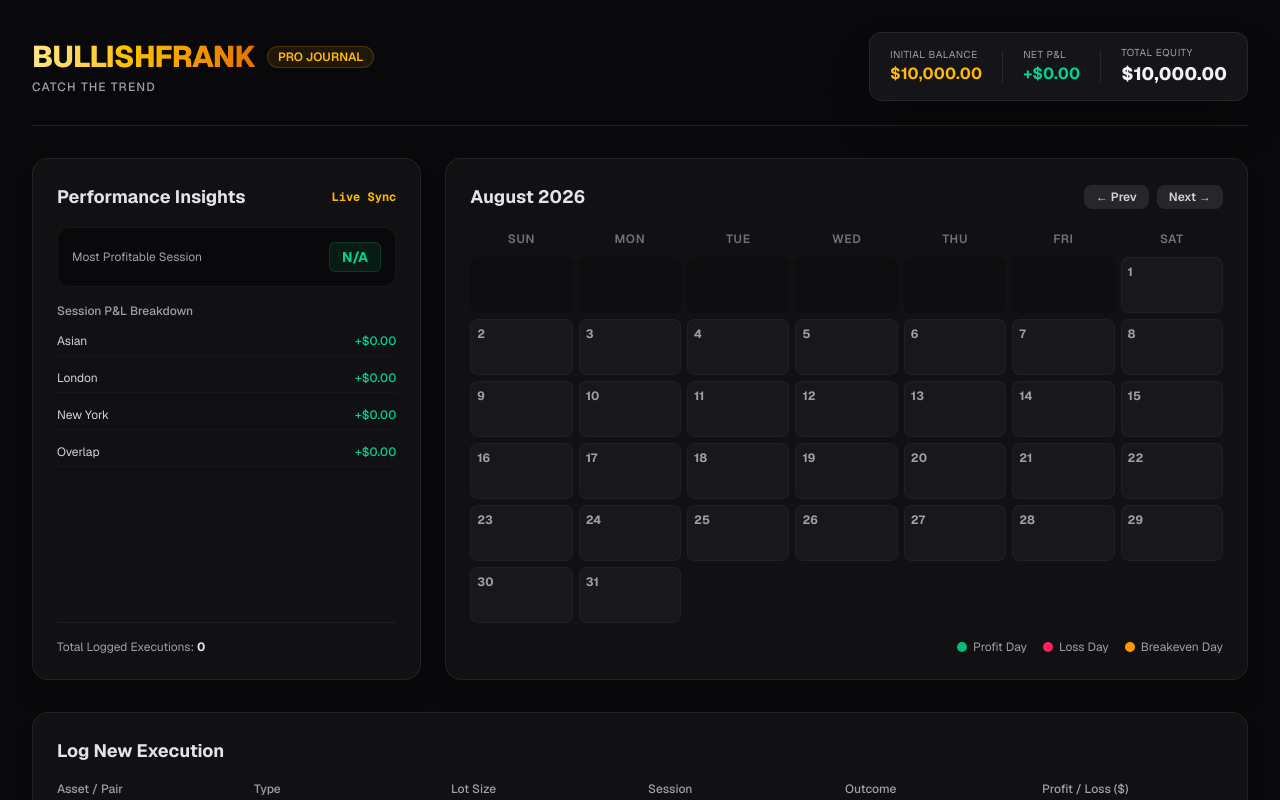
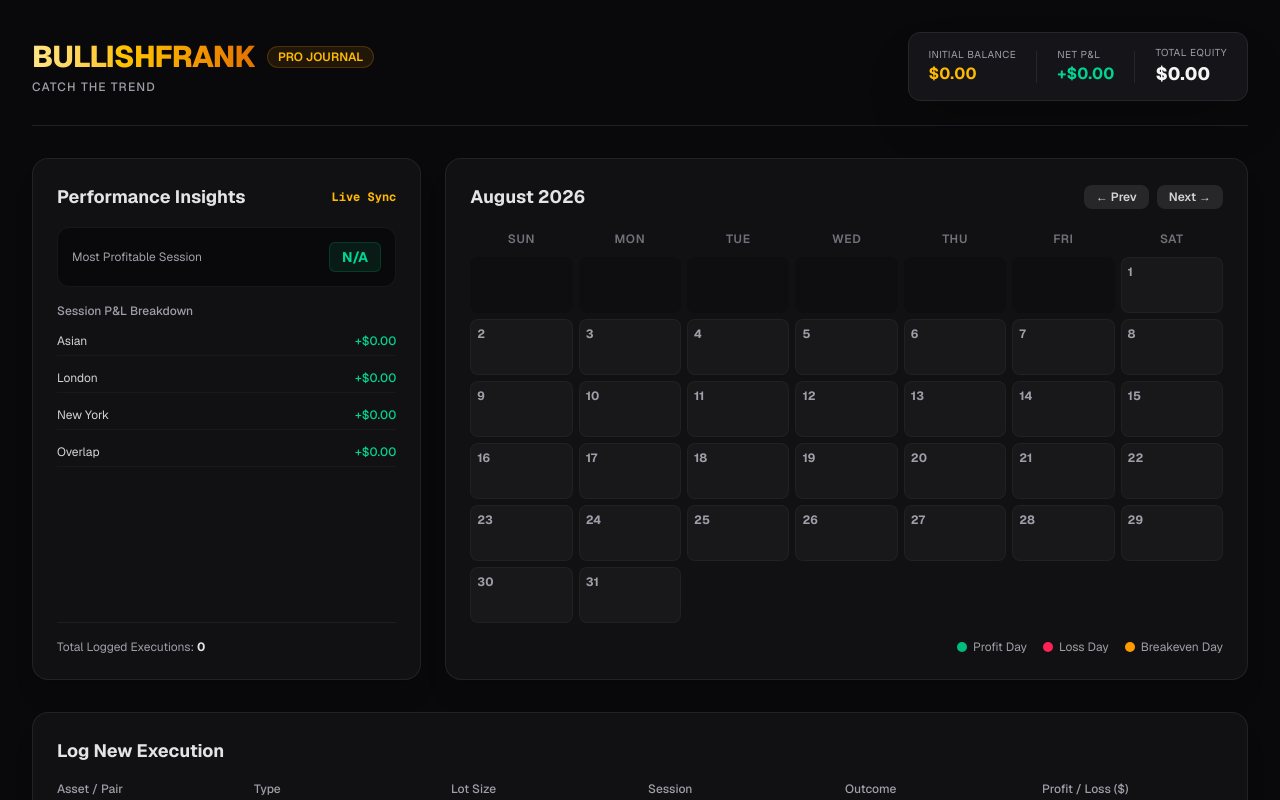
Before and after one commit to Flatitude/bullishfrank-journal, a Next.js app: page / in a window 1280 px wide. Shown: the top 800 px of the page. Built offline with nearby package versions, Linux system fonts and the light colour scheme; no server answers; the database is empty.

Commit message:
Update Dashboard component in app/page.tsx

```diff
--- a/app/page.tsx
+++ b/app/page.tsx
@@ -23,9 +23,23 @@ interface Trade {
 }
 
 export default function Dashboard() {
-  // Account State
-  const [initialBalance, setInitialBalance] = useState<number>(10000);
+  // Account State with LocalStorage Persistence (Defaults to 0)
+  const [initialBalance, setInitialBalance] = useState<number>(() => {
+    if (typeof window !== 'undefined') {
+      const saved = localStorage.getItem('bullishfrank_initial_balance');
+      return saved !== null ? parseFloat(saved) : 0;
+    }
+    return 0;
+  });
+
   const [isEditingBalance, setIsEditingBalance] = useState<boolean>(false);
+
+  // Sync initialBalance to localStorage whenever it changes
+  useEffect(() => {
+    if (typeof window !== 'undefined') {
+      localStorage.setItem('bullishfrank_initial_balance', initialBalance.toString());
+    }
+  }, [initialBalance]);
 
   // Trades & Loading State
   const [trades, setTrades] = useState<Trade[]>([]);
@@ -291,8 +305,12 @@ export default function Dashboard() {
                 <input
                   type="number"
                   onWheel={handleWheelBlur}
-                  value={initialBalance}
-                  onChange={(e) => setInitialBalance(parseFloat(e.target.value) || 0)}
+                  value={initialBalance === 0 ? '' : initialBalance}
+                  placeholder="0.00"
+                  onChange={(e) => {
+                    const val = parseFloat(e.target.value);
+                    setInitialBalance(isNaN(val) ? 0 : val);
+                  }}
                   onBlur={() => setIsEditingBalance(false)}
                   autoFocus
                   className="bg-zinc-800 text-amber-400 font-bold text-base rounded px-1.5 w-28 focus:outline-none"
@@ -301,7 +319,7 @@ export default function Dashboard() {
                 <p
                   onClick={() => setIsEditingBalance(true)}
                   className="text-base font-bold text-amber-400 cursor-pointer hover:underline"
-                  title="Click to change starting balance"
+                  title="Click to set starting balance"
                 >
                   ${initialBalance.toLocaleString('en-US', { minimumFractionDigits: 2 })}
                 </p>
```
